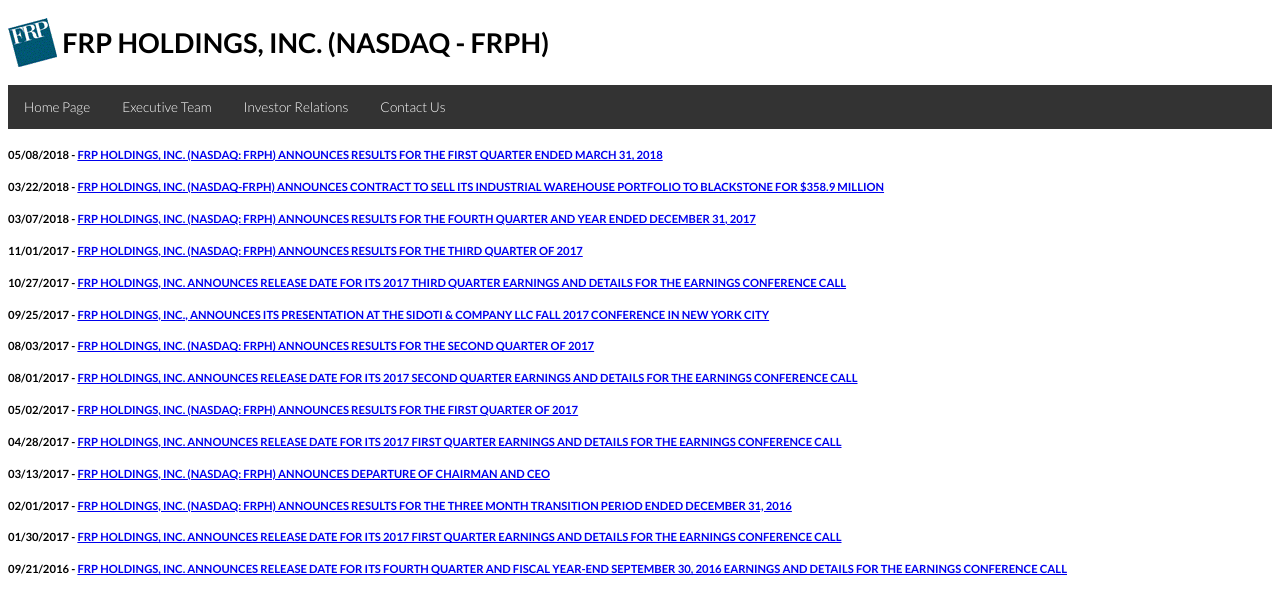
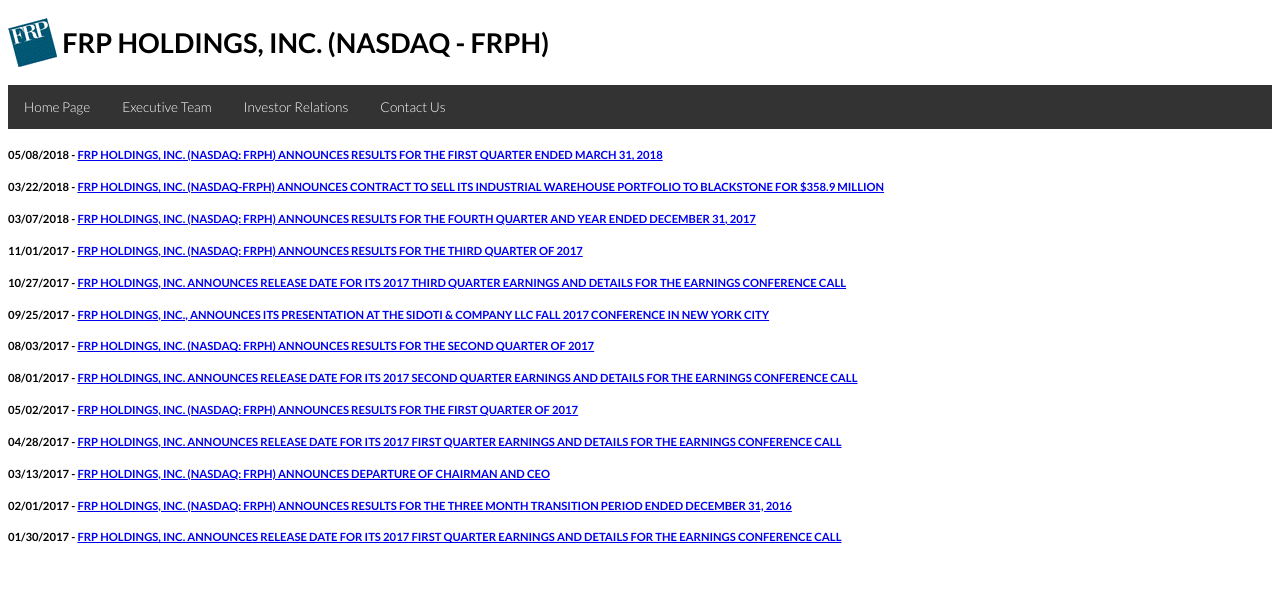
Before and after one commit to frpholdings/frpholdings.github.io, a Jekyll site: the page built from news.md, in a window 1280 px wide. Shown: the top 614 px of the page. Built offline with Jekyll 4.4.1, drawn with Linux system fonts in a browser that asks for light colours.

Commit message:
remove all prior to 2017

```diff
--- a/_data/news.yml
+++ b/_data/news.yml
@@ -1,7 +1,3 @@
-- Date: "2016-09-21"
-  Title: "FRP HOLDINGS, INC. ANNOUNCES RELEASE DATE FOR ITS FOURTH QUARTER AND FISCAL YEAR-END SEPTEMBER 30, 2016 EARNINGS AND DETAILS FOR THE EARNINGS CONFERENCE CALL"
-  File: FRP_2016_4th_Qtr_RDA112116.pdf
-
 - Date: "2017-01-30"
   Title: "FRP HOLDINGS, INC. ANNOUNCES RELEASE DATE FOR ITS 2017 FIRST QUARTER EARNINGS AND DETAILS FOR THE EARNINGS CONFERENCE CALL"
   File: FRP_2017_1st_Qtr_Release_Date_Announcement_30_January_2017.pdf
```
